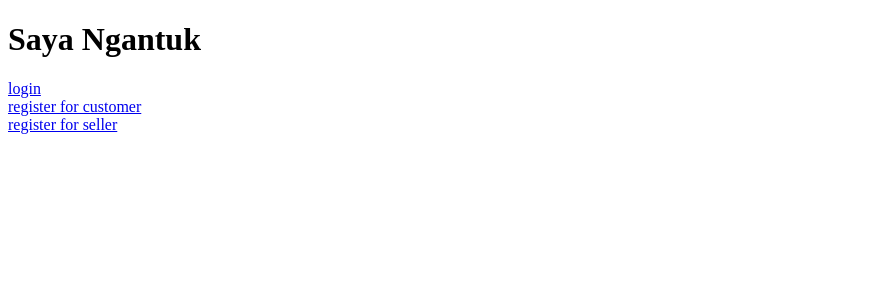
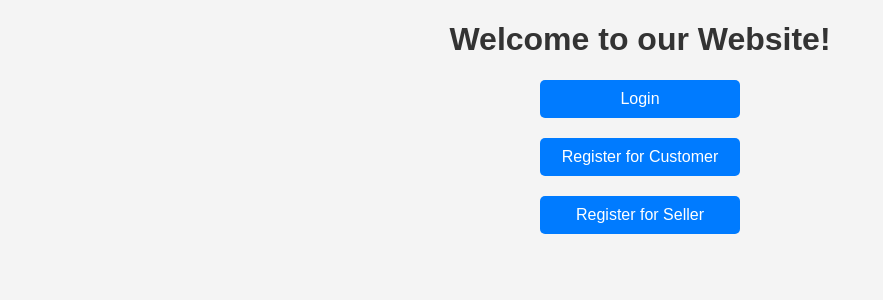
Before and after one commit to Vionny/SecProgProject, a PHP site: page /view/auth.php in a window 1280 px wide. Shown: the top 300 px of the page, without its empty margins (0-883 px from the left). Run offline with PHP 8.4, Linux system fonts and the light colour scheme.

Commit message:
CSS update

```diff
--- a/style/style.css
+++ b/style/style.css
@@ -305,3 +305,28 @@ body {
    z-index: 3;
   position: absolute;
 }
+
+/* auth.php & home.php */
+body {
+  font-family: Arial, sans-serif;
+  margin: 0;
+  padding: 0;
+  background-color: #f4f4f4;
+  text-align: center;
+}
+h1 {
+  color: #333;
+}
+a {
+  display: block;
+  margin: 20px auto;
+  padding: 10px 20px;
+  width: 200px;
+  text-decoration: none;
+  background-color: #007bff;
+  color: #fff;
+  border-radius: 5px;
+}
+a:hover {
+  background-color: #0056b3;
+}
--- a/view/auth.php
+++ b/view/auth.php
@@ -11,13 +11,12 @@
     <meta charset="UTF-8">
     <meta name="viewport" content="width=device-width, initial-scale=1.0">
     <title>Web</title>
+    <link rel="stylesheet" href="../style/style.css">
 </head>
 <body>
-    <h1>Saya Ngantuk</h1>
-    <a href="login.php">login</a>
-    <br>
-    <a href="registerCustomer.php">register for customer</a>
-    <br>
-    <a href="registerCustomer.php">register for seller</a>
+    <h1>Welcome to our Website!</h1>
+    <a href="login.php">Login</a>
+    <a href="registerCustomer.php">Register for Customer</a>
+    <a href="registerCustomer.php">Register for Seller</a>
 </body>
 </html>
--- a/view/login.php
+++ b/view/login.php
@@ -14,6 +14,7 @@
     <meta charset="UTF-8">
     <meta name="viewport" content="width=device-width, initial-scale=1.0">
     <title>Web - Login</title>
+    <link rel="stylesheet" href="../style/style.css">
 </head>
 <body>
     <div class="login-container">
--- a/view/seller/home.php
+++ b/view/seller/home.php
@@ -12,6 +12,7 @@
   <meta charset="UTF-8">
   <meta name="viewport" content="width=device-width, initial-scale=1.0">
   <title>Document</title>
+  <link rel="stylesheet" href="../../style/style.css">
 </head>
 <body>
   <div>
```
